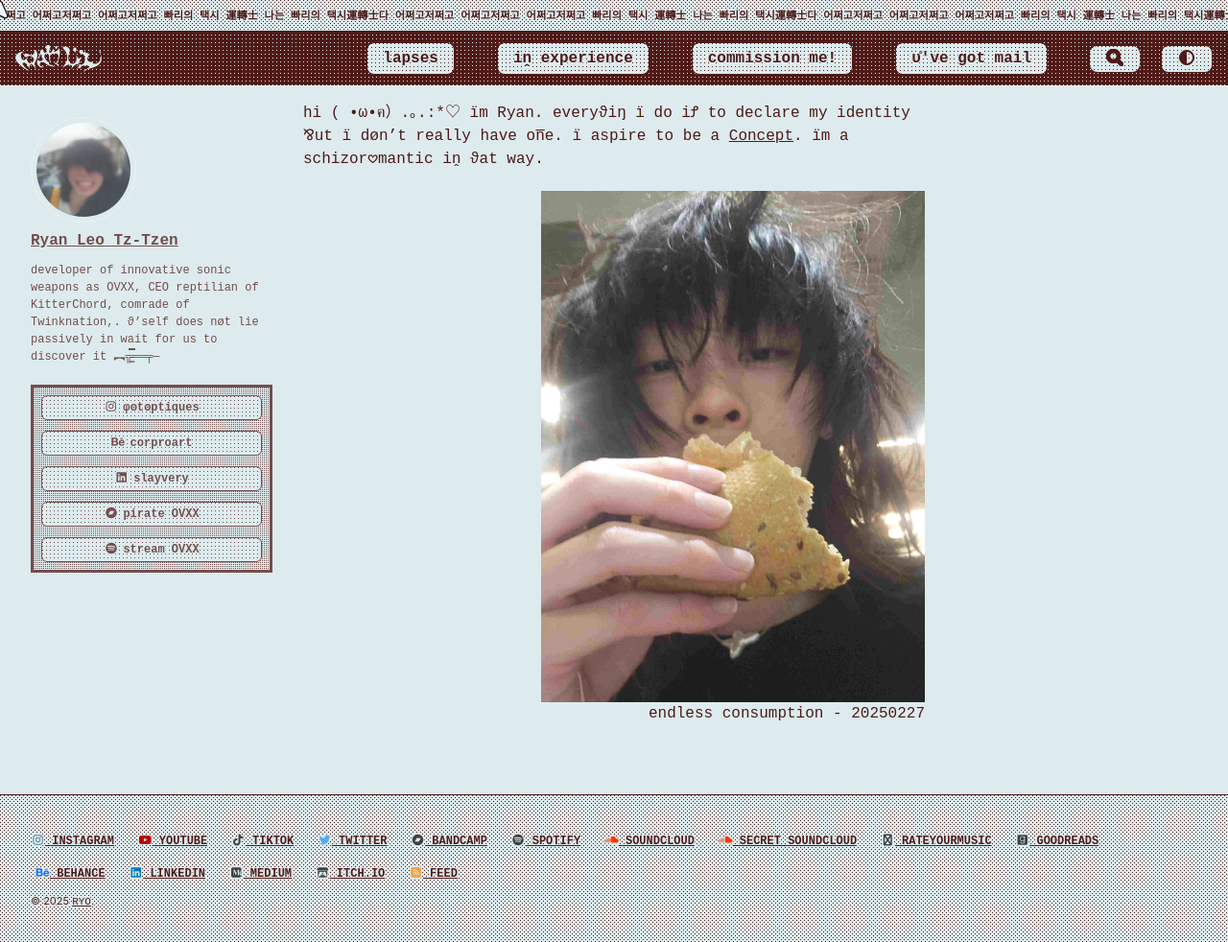
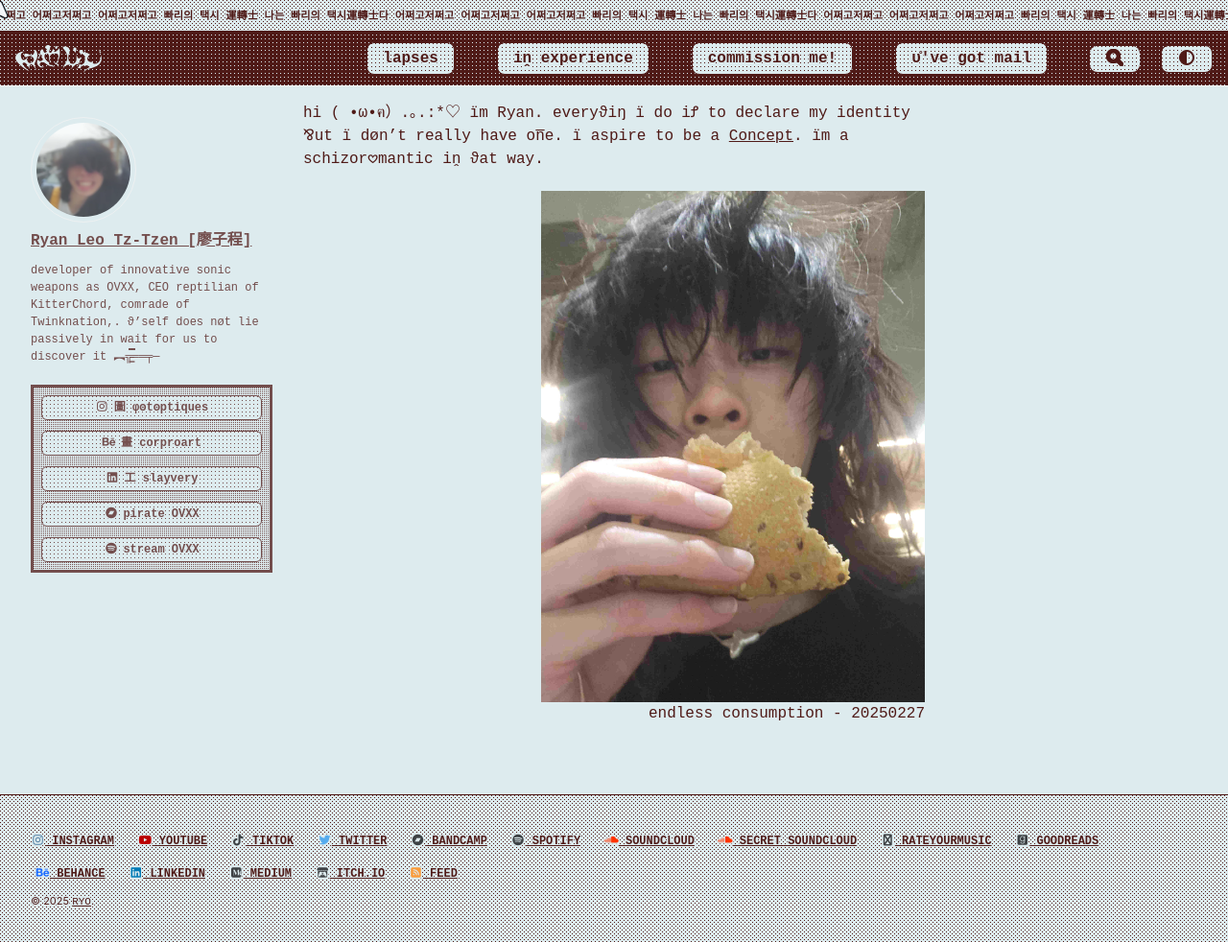
Before and after one commit to cryotato/cryotato.github.io, a Jekyll site: the page built from index.md, in a window 1280 px wide and 982 px high. Shown: the whole window at 96% size. Built offline with Jekyll 4.4.1, drawn with Linux system fonts in a browser that asks for light colours; cached includes are drawn as plain includes.

Commit message:
加華語

```diff
--- a/_config.yml
+++ b/_config.yml
@@ -57,17 +57,17 @@ plugins:
   - jekyll-archives
 
 author:
-  name   : "Ryan Leo Tz-Tzen"
+  name   : "Ryan Leo Tz-Tzen [廖子程]"
   avatar : "/assets/images/IMG-20240220-WA0001.jpg"
   bio    : "developer of innovative sonic weapons as OVXX, CEO reptilian of KitterChord, comrade of Twinknation,. ϑ'self does nøt lie passively in wait for us to discover it ︻╦̵̵͇̿̿̿̿══╤─"
   links:
-    - label: "φꙩtꙩptiques"
+    - label: "圖 φꙩtꙩptiques"
       icon: "fab fa-fw fa-instagram"
       url: "https://instagram.com/cryotato"
-    - label: "corproart"
+    - label: "畫 corproart"
       icon: "fab fa-fw fa-behance"
       url: "https://www.behance.net/ryanmeow"
-    - label: "slayvery"
+    - label: "工 slayvery"
       icon: "fab fa-fw fa-linkedin"
       url: "https://www.linkedin.com/in/ovxx/"
     - label: "pirate OVXX"
```
Also changed, not shown: _posts/2024-08-15-rainbow.md (+1 -1 lines).
